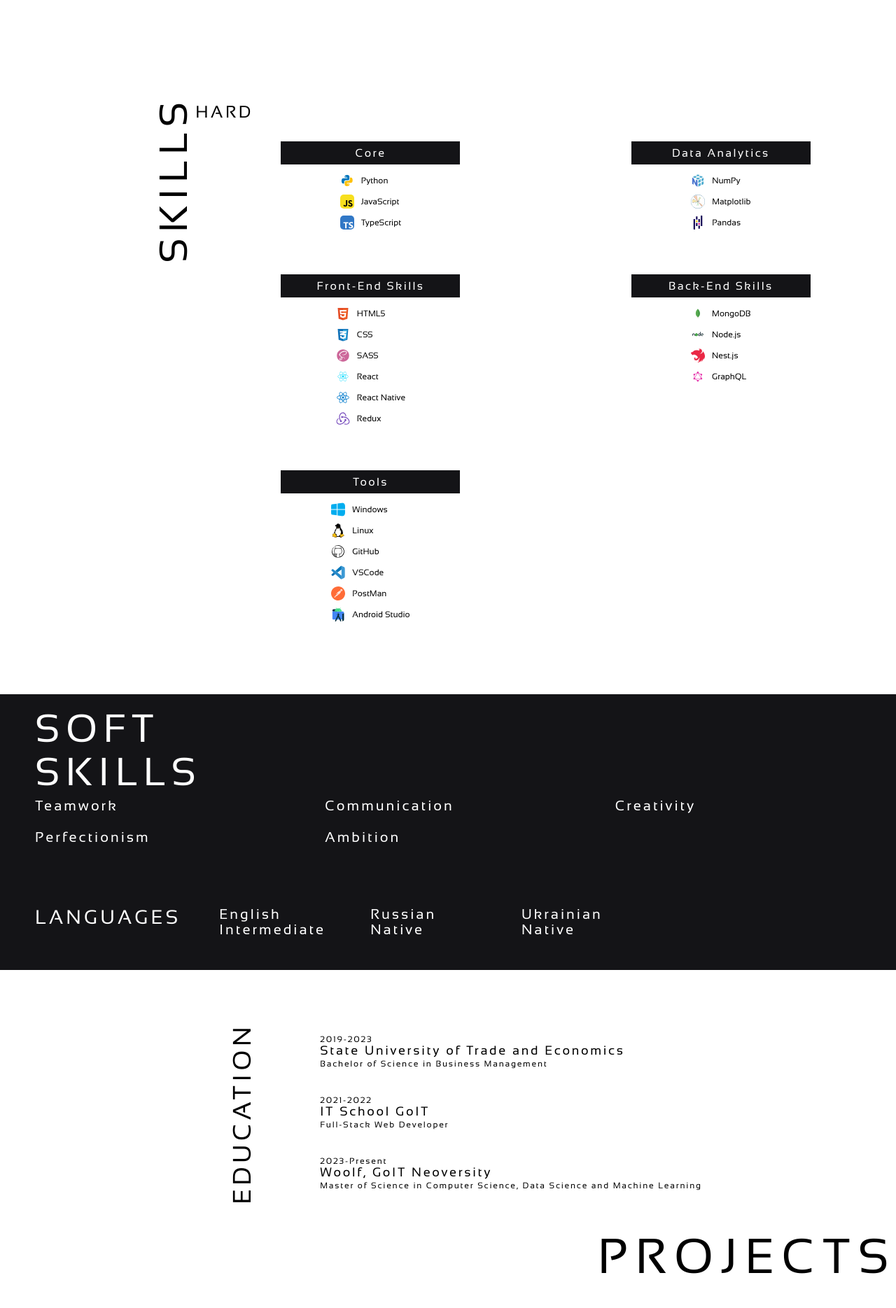
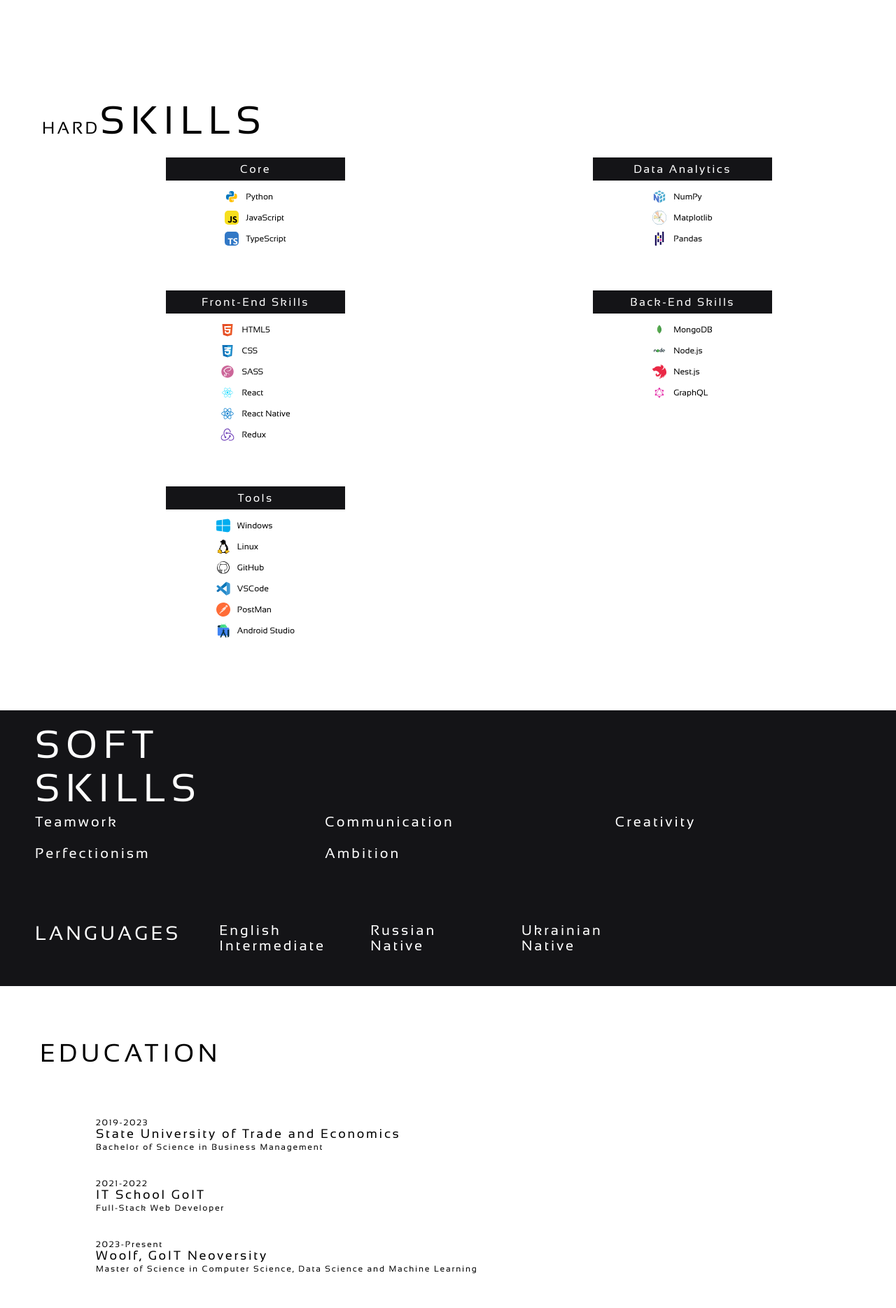
Before and after one commit to DeadNord/portfolio, a React (Create React App) app: page / in a window 1280 px wide. Shown: the part 1060-2929 px from the top of the page at 70% size. Built offline with nearby package versions, Linux system fonts and the light colour scheme.

Commit message:
change vertical text to horizontal

```diff
--- a/src/components/widgets/education/Education.module.scss
+++ b/src/components/widgets/education/Education.module.scss
@@ -2,51 +2,44 @@
 
 
 .group {
-    display: flex;
-    align-items: center;
-    justify-content: center;
-
     margin-top: 35px;
     margin-bottom: 35px;
 
-    padding-left: 9px;
+    padding-left: 25px;
 
     @media screen and (min-width: $tablet) {
-        // padding-top: 37px;
         margin-top: 76px;
-        padding-left: 49px;
+        padding-left: 57px;
 
     }
 
     @media screen and (min-width: $desktop) {
-        // padding-top: 37px;
         margin-top: 76px;
-        padding-left: 190px;
+        padding-left: 200px;
         align-items: center;
     }
 }
 
 .titleSection {
-    transform: rotate(180deg);
-    -webkit-writing-mode: vertical-rl;
-    -ms-writing-mode: tb-rl;
-    writing-mode: vertical-rl;
+    margin-bottom: 10px;
 
     font-weight: 700;
-    font-size: 26px;
-    line-height: 29px;
+    font-size: 24px;
+    line-height: 26px;
     letter-spacing: 0.15em;
 
     @media screen and (min-width: $tablet) {
+        margin-bottom: 73px;
+
         font-size: 36px;
         line-height: 40px;
-
     }
 
     @media screen and (min-width: $desktop) {
+        margin-bottom: 52px;
+
         font-size: 48px;
         line-height: 53px;
-
     }
 }
 
@@ -54,16 +47,15 @@
     display: flex;
     flex-direction: column;
 
-    margin-left: 21px;
+    margin-left: 10px;
 
     @media screen and (min-width: $tablet) {
-        margin-left: 91px;
+        margin-left: 80px;
 
     }
 
     @media screen and (min-width: $desktop) {
-        margin-left: 91px;
-
+        margin-left: 0px;
     }
 }
 
--- a/src/components/widgets/stack/Stack.module.scss
+++ b/src/components/widgets/stack/Stack.module.scss
@@ -3,33 +3,44 @@
 
 
 .group {
+    padding-left: 60px;
     margin-top: 55px;
 
-    display: flex;
-    align-items: center;
-    justify-items: center;
+    // display: flex;
+    // align-items: center;
+    // justify-items: center;
 
     @media screen and (min-width: $tablet) {
-        padding-left: 41px;
+        padding-left: 60px;
         margin-top: 150px;
     }
 
     @media screen and (min-width: $desktop) {
-        padding-left: 192px;
+        padding-left: 219px;
         margin-top: 150px;
     }
 }
 
 
-.leftTitleWrapper {
-    margin-bottom: auto;
+.titleWrapper {
+
+
+    // margin-bottom: auto;
+    @media screen and (min-width: $tablet) {
+        display: flex;
+        align-items: end;
+    }
+
+    @media screen and (min-width: $desktop) {
+        margin-bottom: 58px;
+    }
 }
 
-.rightTitleWrapper {
-    width: 100%;
+// .rightTitleWrapper {
+//     width: 100%;
 
-    margin-bottom: auto;
-}
+//     margin-bottom: auto;
+// }
 
 
 .skillsWrapper {
@@ -52,14 +63,13 @@
 }
 
 .leftTitle {
-    transform: rotate(-90deg) translate(30%);
-    transform-origin: bottom right;
+    // transform: rotate(-90deg) translate(30%);
+    // transform-origin: bottom right;
 
-    font-size: 56px;
-    line-height: 62px;
-    letter-spacing: 0.15em;
-
-    @media screen and (min-width: $tablet) {}
+    @media screen and (min-width: $tablet) {
+        font-size: 56px;
+        line-height: 50px;
+    }
 
     @media screen and (min-width: $desktop) {}
 }
--- a/src/components/widgets/stack/Stack.tsx
+++ b/src/components/widgets/stack/Stack.tsx
@@ -8,11 +8,11 @@ const Stack = () => {
   return (
     <div>
       <div className={s.group}>
-        <div className={s.leftTitleWrapper}>
+        <div className={s.titleWrapper}>
+          <h2 className={classNames(s.title)}>Hard</h2>
           <h2 className={classNames(s.title, s.leftTitle)}>Skills</h2>
         </div>
-        <div className={s.rightTitleWrapper}>
-          <h2 className={classNames(s.title)}>Hard</h2>
+        <div>
           <ul className={s.skillsWrapper}>
             {data.hardSkills.map(item => (
               <li className={s.categoryWrapper} key={item.id}>
```
